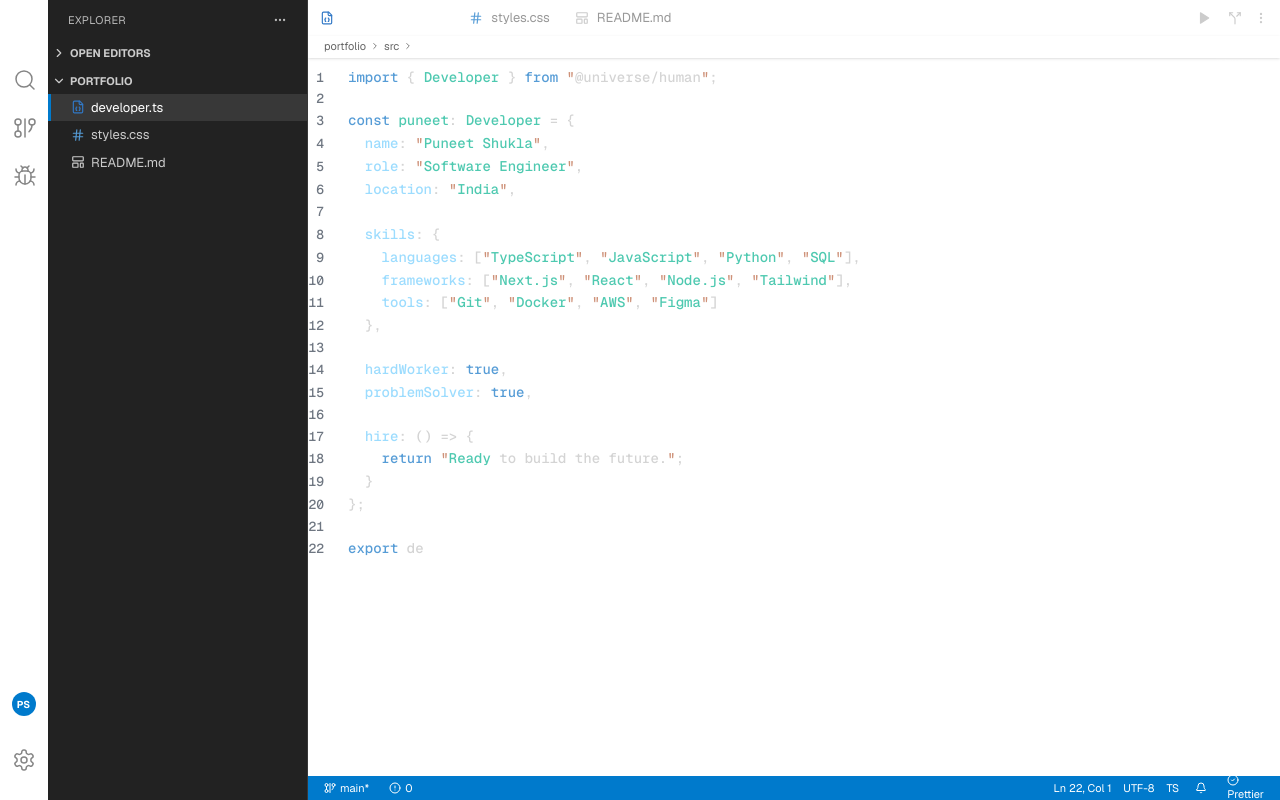
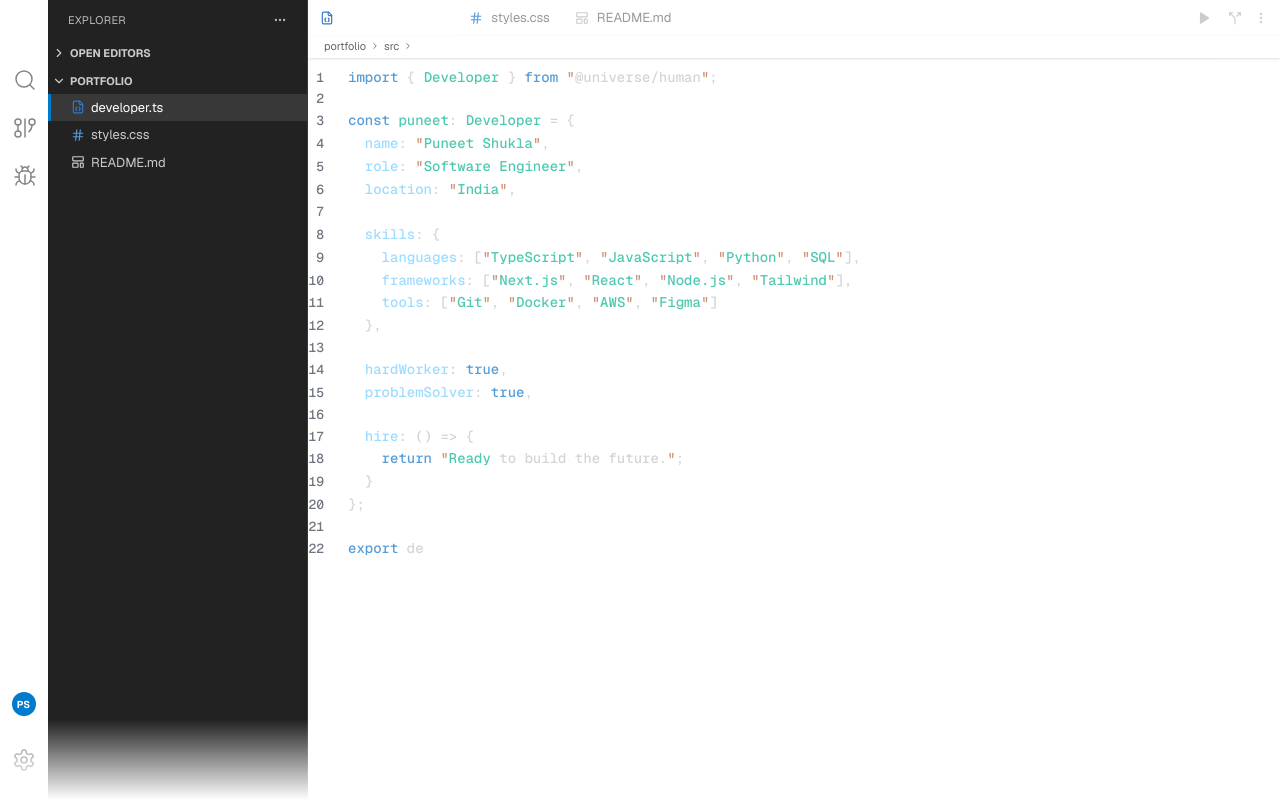
Before and after one commit to puneetshukla041/MyPortfolio, a Next.js app: page / in a window 1280 px wide. Built offline with nearby package versions, Linux system fonts and the light colour scheme.

Commit message:
Update section1.tsx

```diff
--- a/components/section1.tsx
+++ b/components/section1.tsx
@@ -356,7 +356,7 @@
   };
 
   return (
-    <section className="relative w-full h-screen bg-transparent text-[#cccccc] flex overflow-hidden font-sans selection:bg-[#264f78] selection:text-white z-10">
+    <section className="relative w-full h-screen bg-transparent text-[#cccccc] flex overflow-hidden font-sans selection:bg-[#264f78] selection:text-white z-10 [mask-image:linear-gradient(to_bottom,black_90%,transparent_100%)]">
 
       {/* 1. ACTIVITY BAR (Hidden on Mobile) */}
       <div className="hidden md:flex flex-col w-12 bg-transparent border-r border-white/10 items-center py-3 gap-2 z-30 select-none">
@@ -622,20 +622,7 @@
           )}
         </AnimatePresence>
 
-        {/* STATUS BAR */}
-        <div className="h-6 bg-[#007acc] text-white flex items-center px-3 text-[11px] justify-between z-40 select-none w-full absolute bottom-0 cursor-default">
-           <div className="flex items-center gap-3">
-             <span className="flex items-center gap-1 hover:bg-white/20 px-1 rounded cursor-pointer"><GitGraph size={12}/> main*</span>
-             <span className="flex items-center gap-1 hover:bg-white/20 px-1 rounded cursor-pointer"><AlertCircle size={12}/> 0</span>
-           </div>
-           <div className="flex items-center gap-3">
-             <span className="hidden sm:block">Ln {FILES_CONTENT[activeTab].split('\n').length}, Col 1</span>
-             <span className="hidden sm:block">UTF-8</span>
-             <span>{activeTab.endsWith('ts') ? 'TS' : activeTab.endsWith('css') ? 'CSS' : 'MD'}</span>
-             <span className="hover:bg-white/20 px-1 rounded cursor-pointer"><Bell size={12}/></span>
-             <span className="hidden sm:block hover:bg-white/20 px-1 rounded cursor-pointer"><CheckCircle2 size={12}/> Prettier</span>
-           </div>
-        </div>
+        {/* STATUS BAR REMOVED HERE */}
 
       </div>
     </section>
```
